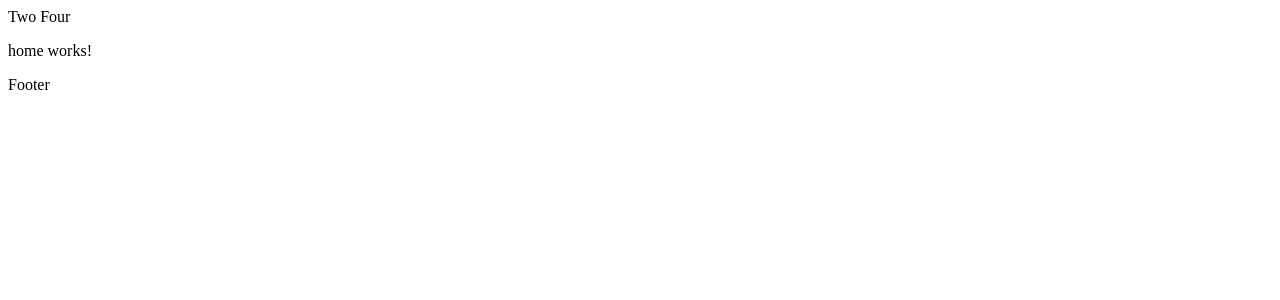
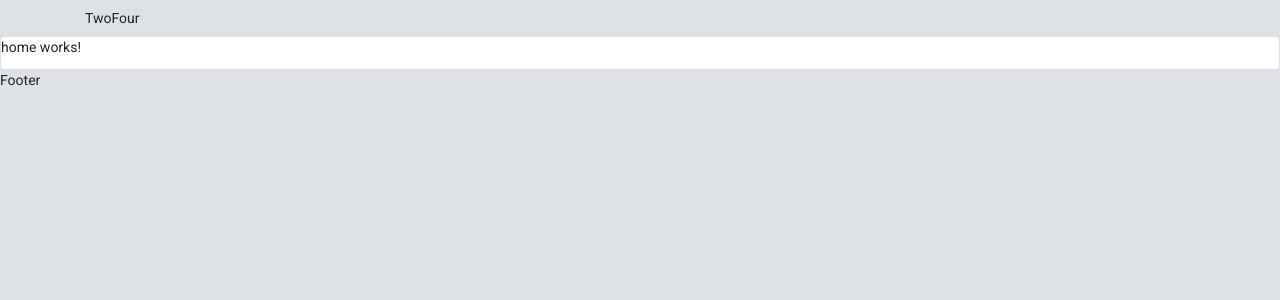
Before and after one commit to rrjohnson2/TwoFour, an Angular app: page /home in a window 1280 px wide. Shown: the top 300 px of the page. Built offline with nearby package versions, Linux system fonts and the light colour scheme.

Commit message:
got bootstarp

```diff
--- a/angular.json
+++ b/angular.json
@@ -28,9 +28,14 @@
               "src/assets"
             ],
             "styles": [
+              "./node_modules/@angular/material/prebuilt-themes/deeppurple-amber.css",
+              "node_modules/bootstrap/dist/css/bootstrap.min.css",
               "src/styles.scss"
             ],
-            "scripts": []
+            "scripts": [
+              "node_modules/jquery/dist/jquery.min.js",
+        "node_modules/bootstrap/dist/js/bootstrap.min.js"
+            ]
           },
           "configurations": {
             "production": {
@@ -92,6 +97,7 @@
               "src/assets"
             ],
             "styles": [
+              "./node_modules/@angular/material/prebuilt-themes/deeppurple-amber.css",
               "src/styles.scss"
             ],
             "scripts": []
--- a/package.json
+++ b/package.json
@@ -12,13 +12,17 @@
   "private": true,
   "dependencies": {
     "@angular/animations": "~9.1.7",
+    "@angular/cdk": "^9.2.4",
     "@angular/common": "~9.1.7",
     "@angular/compiler": "~9.1.7",
     "@angular/core": "~9.1.7",
     "@angular/forms": "~9.1.7",
+    "@angular/material": "^9.2.4",
     "@angular/platform-browser": "~9.1.7",
     "@angular/platform-browser-dynamic": "~9.1.7",
     "@angular/router": "~9.1.7",
+    "bootstrap": "^4.5.0",
+    "jquery": "^3.5.1",
     "rxjs": "~6.5.4",
     "tslib": "^1.10.0",
     "zone.js": "~0.10.2"
--- a/src/app/app.module.ts
+++ b/src/app/app.module.ts
@@ -3,6 +3,7 @@ import { NgModule } from '@angular/core';
 
 import { AppRoutingModule } from './app-routing.module';
 import { AppComponent } from './app.component';
+import { BrowserAnimationsModule } from '@angular/platform-browser/animations';
 
 @NgModule({
   declarations: [
@@ -10,7 +11,8 @@ import { AppComponent } from './app.component';
   ],
   imports: [
     BrowserModule,
-    AppRoutingModule
+    AppRoutingModule,
+    BrowserAnimationsModule
   ],
   providers: [],
   bootstrap: [AppComponent]
--- a/src/app/layout/layout.component.html
+++ b/src/app/layout/layout.component.html
@@ -1,3 +1,9 @@
-<nav class="navbar"> Two Four</nav>
-<router-outlet></router-outlet>
+<nav class="navbar">
+    <div class="container">
+        TwoFour
+    </div>
+</nav>
+<div class="card">
+    <router-outlet></router-outlet>
+</div>
 <footer class="foter"> Footer</footer>
--- /dev/null
+++ b/src/assets/_variables.scss
@@ -0,0 +1,100 @@
+// Color system
+
+$standard_size :20px;
+
+$white:    #fff !default;
+$gray-100: #f6f9fc !default;
+$gray-200: #e9ecef !default;
+$gray-300: #dee2e6 !default;
+$gray-400: #ced4da !default;
+$gray-500: #adb5bd !default;
+$gray-600: #8898aa !default;   // Line footer color
+$gray-700: #525f7f !default;   // Line p color
+$gray-800: #32325d !default;   // Line heading color
+$gray-900: #212529 !default;
+$black:    #000 !default;
+
+$grays: () !default;
+$grays: map-merge((
+  "100": $gray-100,
+  "200": $gray-200,
+  "300": $gray-300,
+  "400": $gray-400,
+  "500": $gray-500,
+  "600": $gray-600,
+  "700": $gray-700,
+  "800": $gray-800,
+  "900": $gray-900
+), $grays);
+
+$blue:    #79D9CF !default;
+$indigo:  #5603ad !default;
+$purple:  #8965e0 !default;
+$pink:    #f3a4b5 !default;
+$red:     #FF7B7C !default;
+$orange:  #FDAB24 !default;
+$yellow:  #FFCA00 !default;
+$green:   #2dce89 !default;
+$teal:    #11cdef !default;
+$cyan:    #2bffc6 !default;
+
+$colors: () !default;
+$colors: map-merge((
+  "blue":       $blue,
+  "indigo":     $indigo,
+  "purple":     $purple,
+  "pink":       $pink,
+  "red":        $red,
+  "orange":     $orange,
+  "yellow":     $yellow,
+  "green":      $green,
+  "teal":       $teal,
+  "cyan":       $cyan,
+  "white":      $white,
+  "gray":       $gray-600,
+  "light":      $gray-400,
+  "lighter":    $gray-200,
+  "gray-dark":  $gray-800
+), $colors);
+
+$default:       #172b4d !default;
+$primary:       #78BF91 !default;
+$primary-darker:rgb(89, 139, 107)  !default;
+$secondary:     #8AD2CF!default;
+$success:       $green !default;
+$info:          $teal !default;
+$warning:       $orange !default;
+$danger:        $red !default;
+$light:         $gray-500 !default;
+$dark:          $gray-900 !default;
+$darker:        darken($gray-900, 15%) !default;
+
+textarea:focus,
+input[type="text"]:focus,
+input[type="password"]:focus,
+input[type="datetime"]:focus,
+input[type="datetime-local"]:focus,
+input[type="date"]:focus,
+input[type="month"]:focus,
+input[type="time"]:focus,
+input[type="week"]:focus,
+input[type="number"]:focus,
+input[type="email"]:focus,
+input[type="url"]:focus,
+input[type="search"]:focus,
+input[type="tel"]:focus,
+input[type="color"]:focus,
+.uneditable-input:focus {
+  border-color: $primary !important;
+  box-shadow: 0 1px 1px rgba(0, 0, 0, 0.075) inset, 0 0 8px $primary !important;
+  outline: 0 none !important;
+}
+
+
+.dropdown-toggle::after {
+  display:none;
+}
+
+p  {
+  font-size: inherit !important;
+}
--- a/src/index.html
+++ b/src/index.html
@@ -6,8 +6,10 @@
   <base href="/">
   <meta name="viewport" content="width=device-width, initial-scale=1">
   <link rel="icon" type="image/x-icon" href="favicon.ico">
+  <link href="https://fonts.googleapis.com/css?family=Roboto:300,400,500&display=swap" rel="stylesheet">
+  <link href="https://fonts.googleapis.com/icon?family=Material+Icons" rel="stylesheet">
 </head>
-<body>
+<body class="mat-typography">
   <app-root></app-root>
 </body>
 </html>
--- a/src/styles.scss
+++ b/src/styles.scss
@@ -1 +1,11 @@
 /* You can add global styles to this file, and also import other style files */
+
+@import 'assets/variables';
+@import 'assets/twofourdefault';
+
+html, body { height: 100%; }
+body {
+        margin: 0;
+        font-family: Roboto, "Helvetica Neue", sans-serif;
+        background-color: $gray-300;
+    }
```
Also changed, not shown: src/assets/_twofourdefault.scss (added), 1 other file (tests, documents, lock files or other folders).
